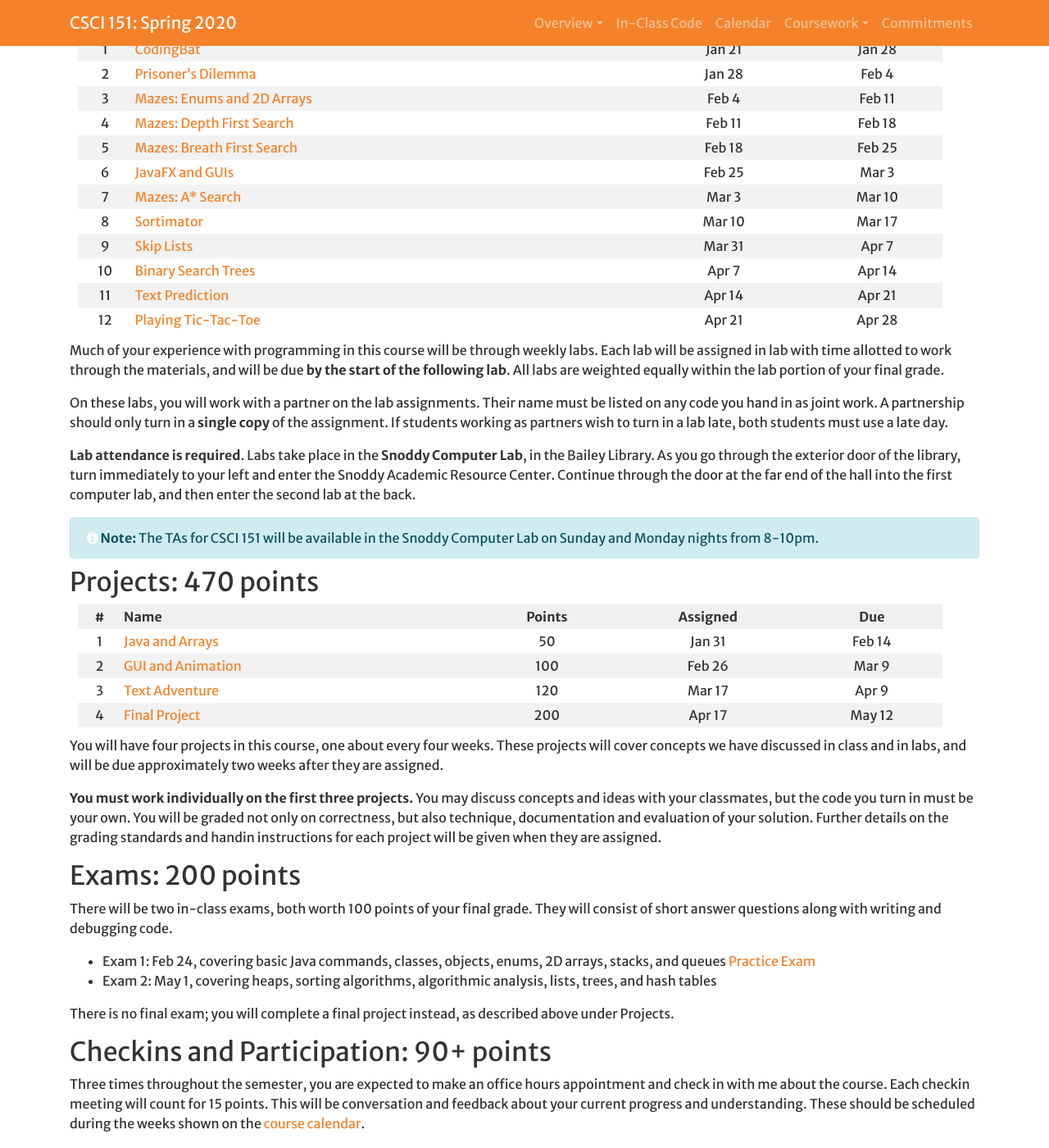
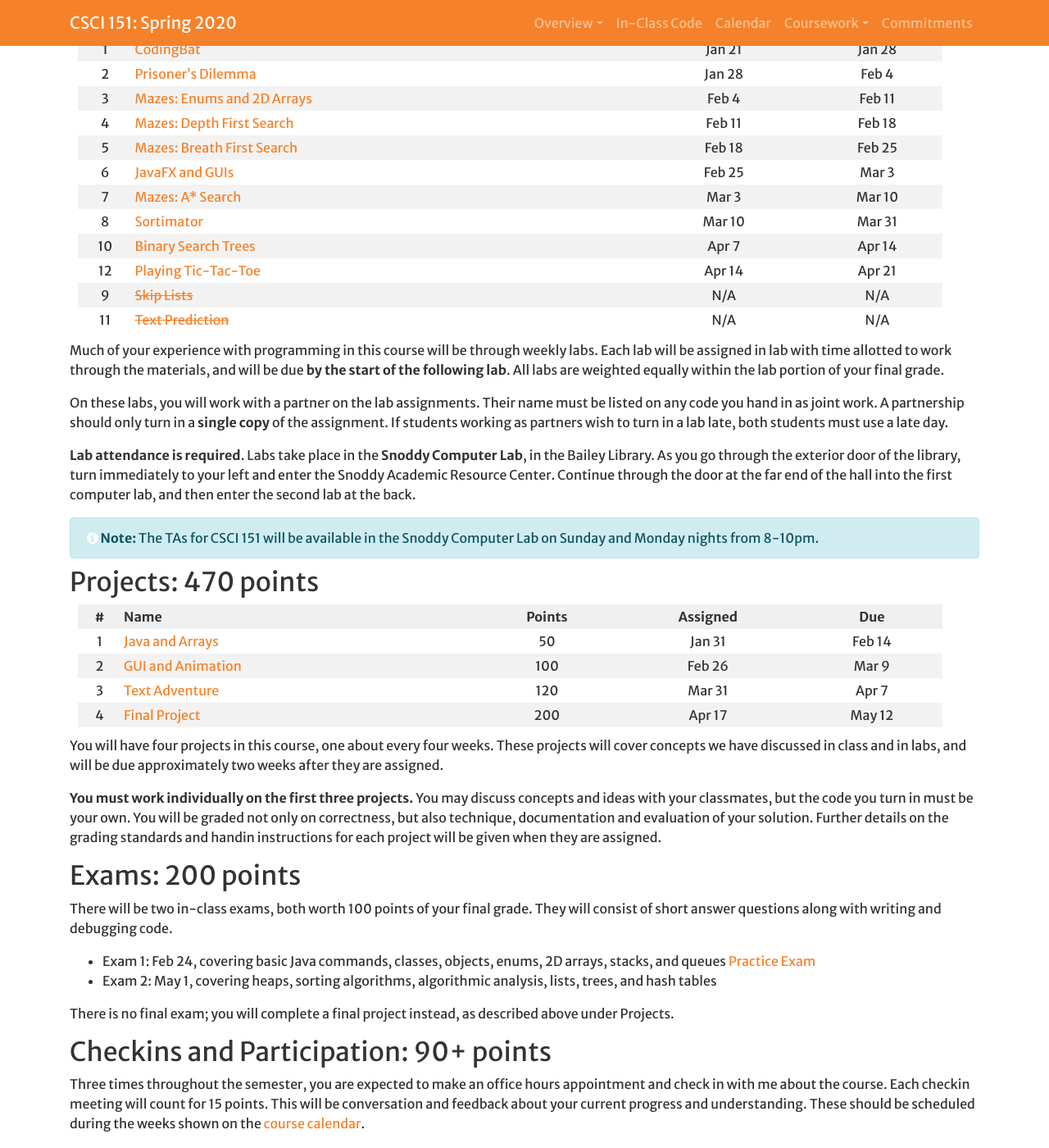
Before and after one commit to Hendrix-CS/csci151, a Jekyll site: the page built from index.md, in a window 1280 px wide and 1400 px high, scrolled down 2436 px. Shown: the whole window at 82% size. Built offline with Jekyll 4.4.1, drawn with Linux system fonts in a browser that asks for light colours; a script that is not in the unit is left out; our own code applies the rules of GitHub Pages for plain Markdown files; some of the changed text lies outside the part shown.

Commit message:
Reworking the index, and Gantt calendar

```diff
--- a/index.md
+++ b/index.md
@@ -79,11 +79,11 @@ will receive at most half credit.
 |5 | [Mazes: Breath First Search]({{site.baseurl}}/labs/maze-bfs.html) | Feb 18 | Feb 25 |
 |6 | [JavaFX and GUIs]({{site.baseurl}}/labs/javafx.html) | Feb 25 | Mar 3 |
 |7 | [Mazes: A* Search]({{site.baseurl}}/labs/maze-astar.html) | Mar 3 | Mar 10 |
-|8 | [Sortimator]({{site.baseurl}}/labs/sortimator.html) | Mar 10 | Mar 17 |
-|9 | [Skip Lists]({{site.baseurl}}/labs/skiplists.html) | Mar 31 | Apr 7 |
+|8 | [Sortimator]({{site.baseurl}}/labs/sortimator.html) | Mar 10 | Mar 31 |
 |10 | [Binary Search Trees]({{site.baseurl}}/labs/binarysearchtrees.html) | Apr 7 | Apr 14 |
-|11 | [Text Prediction]({{site.baseurl}}/labs/text-prediction.html) | Apr 14 | Apr 21 |
-|12 | [Playing Tic-Tac-Toe]({{site.baseurl}}/labs/tic-tac-toe.html) | Apr 21 | Apr 28 |
+|12 | [Playing Tic-Tac-Toe]({{site.baseurl}}/labs/tic-tac-toe.html) | Apr 14 | Apr 21 |
+|9 | [~~Skip Lists~~]({{site.baseurl}}/labs/skiplists.html) | N/A | N/A |
+|11 | [~~Text Prediction~~]({{site.baseurl}}/labs/text-prediction.html) | N/A | N/A |
 
 Much of your experience with programming in this course will be through weekly labs. Each lab will be assigned in lab with time allotted to work through the materials, and will be due **by the start of the following lab**. All labs are weighted equally within the lab portion of your final grade.
 
@@ -99,7 +99,7 @@ On these labs, you will work with a partner on the lab assignments. Their name m
 |:--:|-----||:------:|:--------:|:---:|
 |1 | [Java and Arrays]({{site.baseurl}}/projects/arrays.html)  | 50  | Jan 31 | Feb 14 |
 |2 | [GUI and Animation]({{site.baseurl}}/projects/gui-animation.html) | 100 | Feb 26 | Mar 9 |
-|3 | [Text Adventure]({{site.baseurl}}/projects/adventure.html) | 120 | Mar 17 | Apr 9 |
+|3 | [Text Adventure]({{site.baseurl}}/projects/adventure.html) | 120 | Mar 31 | Apr 7 |
 |4 | [Final Project]({{site.baseurl}}/projects/final-project.html) | 200 | Apr 17 | May 12 |
 
 You will have four projects in this course, one about every four weeks. These projects will cover concepts we have discussed in class and in labs, and will be due approximately two weeks after they are assigned.
```
Also changed, not shown: other parts of index.md (+5 -5 lines).
